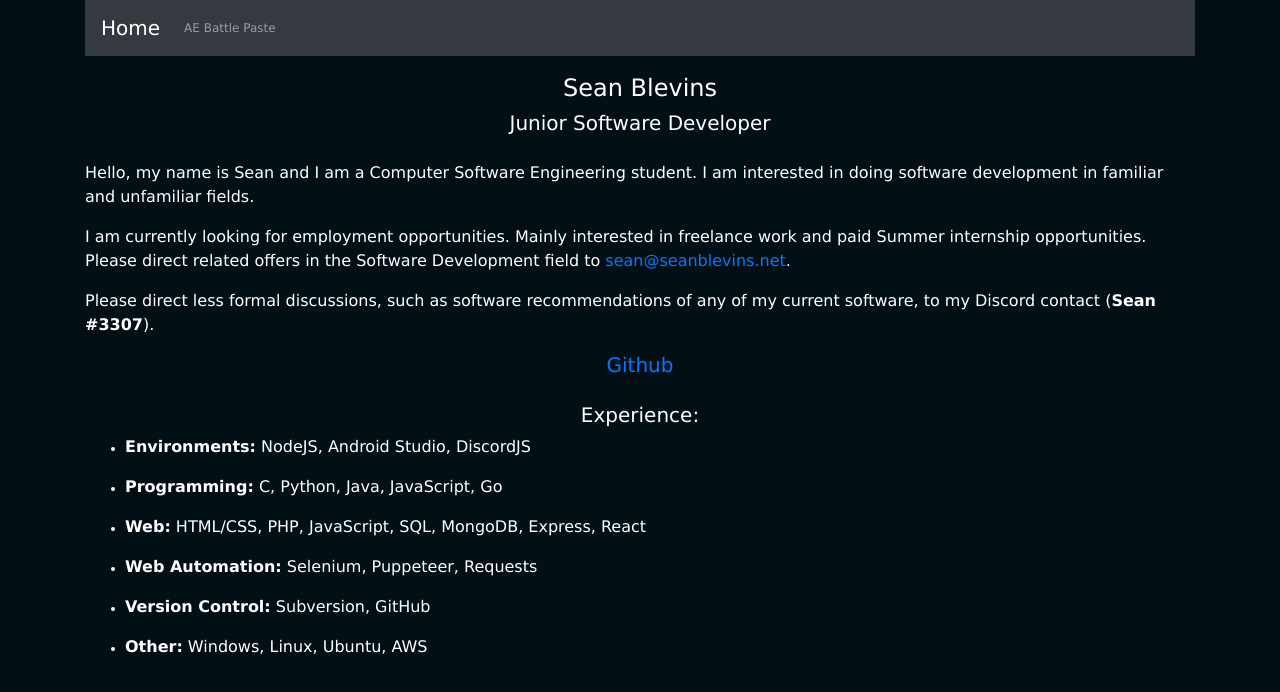
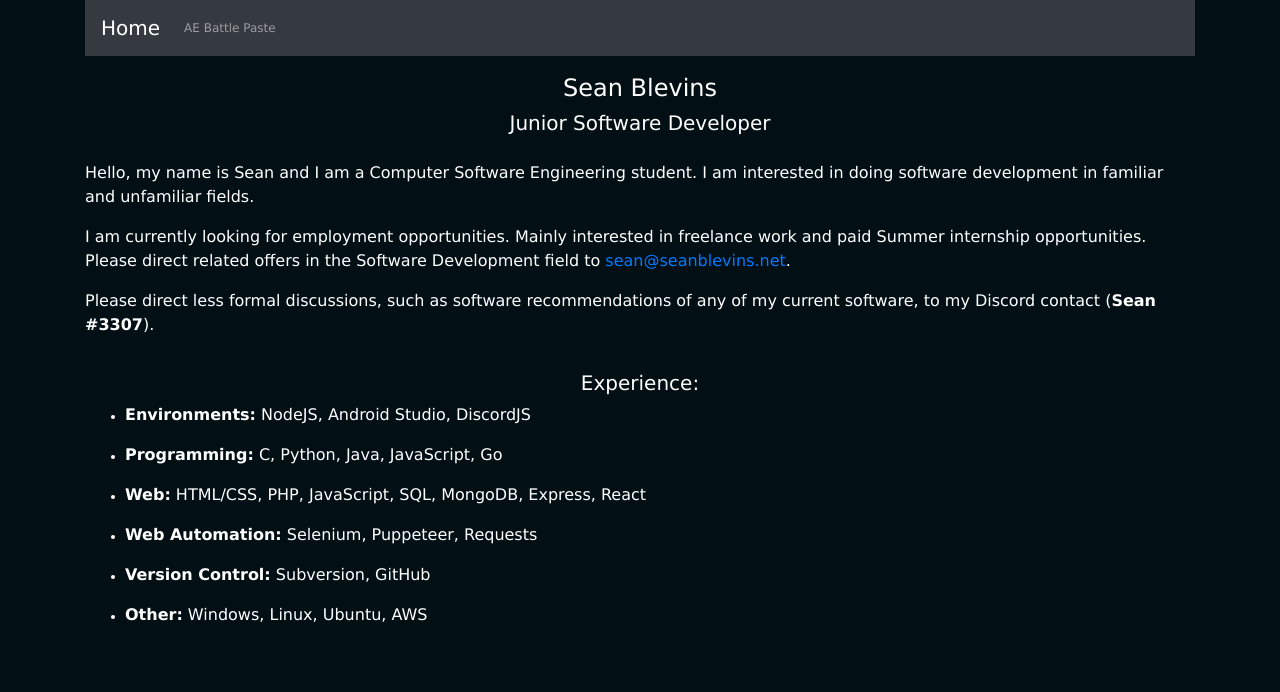
Before and after one commit to seanbinvt/BattlepasteFrontend, a React (Create React App) app: page / in a window 1280 px wide. Shown: the top 692 px of the page. Built offline with nearby package versions, Linux system fonts and the light colour scheme.

Commit message:
remove extra headers

```diff
--- a/src/components/home.component.js
+++ b/src/components/home.component.js
@@ -17,9 +17,6 @@ export default class Navbar extends Component {
 
                     <p>Please direct less formal discussions, such as software recommendations of any of my current software, to my Discord contact (<b>Sean #3307</b>).</p>
 
-                    <center>
-                        <h5><a href="https://github.com/seanbinvt">Github</a></h5>
-                    </center>
                     <br />
                     <center>
                         <h5>Experience:</h5>
```
